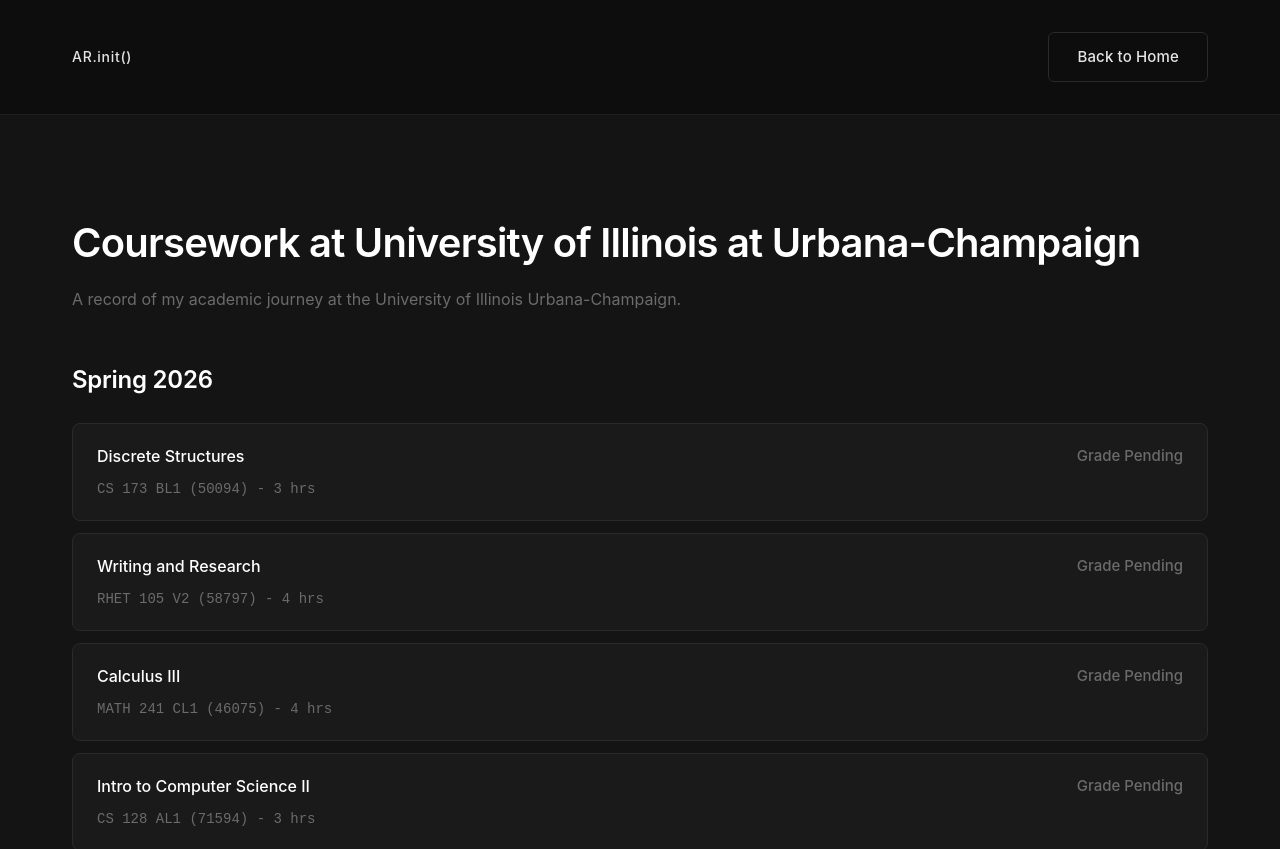
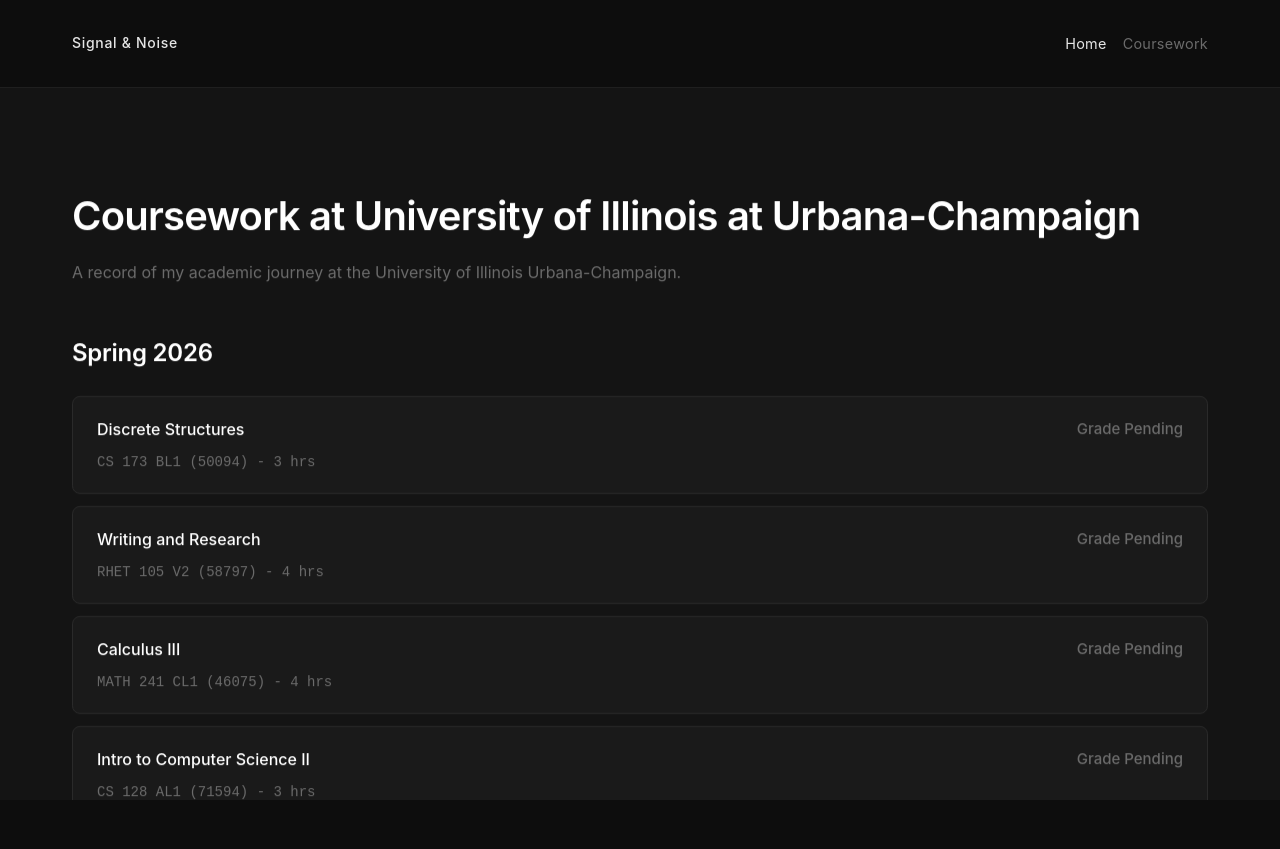
Before and after one commit to abhinavraj404/website, a React (Vite) app: page /coursework in a window 1280 px wide. Shown: the top 849 px of the page. After the commit the page ends 800 px from the top, so only its background shows below. Built offline with nearby package versions, Linux system fonts and the light colour scheme.

Commit message:
Refresh layout, timeline, and navigation

```diff
--- a/src/App.css
+++ b/src/App.css
@@ -38,6 +38,10 @@
   overflow-x: hidden;
 }
 
+#root {
+  min-height: 100%;
+}
+
 .container {
   max-width: 1200px;
   margin: 0 auto;
@@ -59,6 +63,7 @@
   display: flex;
   justify-content: space-between;
   align-items: center;
+  gap: 1.5rem;
 }
 
 .system-label {
@@ -68,6 +73,30 @@
   letter-spacing: 0.05em;
   font-family: -apple-system, BlinkMacSystemFont, 'Segoe UI', sans-serif;
   transition: color 0.2s ease;
+}
+
+.header-nav {
+  display: flex;
+  align-items: center;
+  gap: 1rem;
+  margin-left: auto;
+}
+
+.header-link {
+  color: var(--text-secondary);
+  text-decoration: none;
+  font-size: 0.9rem;
+  letter-spacing: 0.02em;
+  transition: color 0.2s ease;
+}
+
+.header-link:hover {
+  color: var(--text-primary);
+}
+
+.header-link-active {
+  color: var(--text-muted);
+  cursor: default;
 }
 
 
@@ -225,39 +254,57 @@
   object-fit: cover;
 }
 
-/* Interests Section */
-.interests-grid {
-  display: grid;
-  grid-template-columns: repeat(auto-fit, minmax(300px, 1fr));
-  gap: 2rem;
+/* Projects Timeline */
+.timeline {
   margin-top: 2rem;
+  padding-left: 1.5rem;
+  border-left: 1px solid var(--border-secondary);
+  display: flex;
+  flex-direction: column;
+  gap: 1.75rem;
 }
 
-.interest-card {
-  background: var(--bg-tertiary);
-  padding: 2rem;
-  border-radius: 8px;
-  border: 1px solid var(--border-secondary);
-  transition: all 0.2s ease;
+.timeline-item {
+  position: relative;
+  padding-left: 1rem;
 }
 
-.interest-card:hover {
+.timeline-dot {
+  position: absolute;
+  left: -1.1rem;
+  top: 0.45rem;
+  width: 0.75rem;
+  height: 0.75rem;
+  border-radius: 50%;
+  background: var(--accent);
+  box-shadow: 0 0 0 6px rgba(37, 99, 235, 0.12);
+}
+
+.timeline-content {
+  background: var(--bg-tertiary);
+  border: 1px solid var(--border-secondary);
+  border-radius: 10px;
+  padding: 1.5rem;
+  transition: border-color 0.2s ease, background 0.2s ease, transform 0.2s ease;
+}
+
+.timeline-content:hover {
   border-color: var(--border-hover);
   background: var(--bg-secondary);
+  transform: translateY(-2px);
 }
 
-.interest-card h3 {
-  font-size: 1.25rem;
+.timeline-content h3 {
+  font-size: 1.125rem;
   font-weight: 600;
-  margin-bottom: 0.75rem;
   color: var(--text-primary);
-  letter-spacing: -0.01em;
+  margin-bottom: 0.5rem;
 }
 
-.interest-card p {
+.timeline-content p {
   color: var(--text-tertiary);
   line-height: 1.6;
-  font-size: 0.9375rem;
+  font-size: 0.95rem;
 }
 
 /* Coursework Section */
@@ -387,15 +434,17 @@
 }
 
 
-/* Smooth scroll reveal */
+/* Scroll reveal */
 @media (prefers-reduced-motion: no-preference) {
-  section {
+  .reveal {
     opacity: 0;
-    transform: translateY(30px);
-    transition: opacity 0.6s ease-out, transform 0.6s ease-out;
+    transform: translateY(24px);
+    transition: opacity 0.7s ease, transform 0.7s ease;
+    transition-delay: var(--reveal-delay, 0ms);
+    will-change: opacity, transform;
   }
 
-  section.visible {
+  .reveal.visible {
     opacity: 1;
     transform: translateY(0);
   }
@@ -425,11 +474,6 @@
     font-size: 2rem;
   }
 
-  .interests-grid {
-    grid-template-columns: 1fr;
-    gap: 1.5rem;
-  }
-
   .container {
     padding: 0 1.5rem;
   }
@@ -439,8 +483,16 @@
     font-size: 0.95rem;
   }
 
-  .interest-card {
-    padding: 2rem;
+  .timeline {
+    padding-left: 1rem;
+  }
+
+  .timeline-dot {
+    left: -0.95rem;
+  }
+
+  .timeline-content {
+    padding: 1.25rem;
   }
 
   .course-item {
--- a/src/App.jsx
+++ b/src/App.jsx
@@ -25,11 +25,11 @@
       })
     }, observerOptions)
 
-    const sections = document.querySelectorAll('section')
-    sections.forEach(section => observer.observe(section))
+    const revealTargets = document.querySelectorAll('.reveal')
+    revealTargets.forEach(target => observer.observe(target))
 
     return () => {
-      sections.forEach(section => observer.unobserve(section))
+      revealTargets.forEach(target => observer.unobserve(target))
     }
   }, [])
 
@@ -61,8 +61,13 @@
             className="system-label"
             style={{ textDecoration: 'none', color: 'inherit' }}
           >
-            AR.init()
+            Signal & Noise
           </Link>
+          <nav className="header-nav">
+            <Link to="/coursework" className="header-link">
+              Coursework
+            </Link>
+          </nav>
           <button
             className="theme-toggle"
             onClick={toggleTheme}
@@ -91,7 +96,7 @@
 
       <main>
         {/* Hero Section */}
-        <section className="hero">
+        <section className="hero reveal">
           <div className="container">
             <h1 className="hero-title">
               Abhinav Raj
@@ -108,7 +113,7 @@
         </section>
 
         {/* About */}
-        <section className="background" id="about">
+        <section className="background reveal" id="about">
           <div className="container">
             <h2>About</h2>
             <p>
@@ -126,44 +131,56 @@
         </section>
 
         {/* Highlights / Experience */}
-        <section className="interests" id="highlights">
+        <section className="interests reveal" id="highlights">
           <div className="container">
-            <h2>Highlights</h2>
+            <h2>Projects</h2>
             <p className="section-subtitle">
-              Selected work across leadership, product, and applied ML.
+              A few highlights across product, research, and applied ML.
             </p>
-            <div className="interests-grid">
-              <div className="interest-card">
-                <h3>SilentSync - Founder</h3>
+            <div className="timeline">
+              <article className="timeline-item reveal" style={{ '--reveal-delay': '0ms' }}>
+                <div className="timeline-dot" />
+                <div className="timeline-content">
+                  <h3>Project - SilentSync (Founder)</h3>
                   <p>
-                  Launched an accessibility app empowering deaf employees; 100+ user interviews, 50+ deaf users onboarded, 10+ retail partners, and 40% engagement uplift.
+                    Accessibility app for deaf employees; 100+ interviews, 50+ users onboarded, 10+ retail partners, and 40% engagement uplift.
                   </p>
                 </div>
-              <div className="interest-card">
-                <h3>Veritas AI - Traffic Mobility</h3>
+              </article>
+              <article className="timeline-item reveal" style={{ '--reveal-delay': '120ms' }}>
+                <div className="timeline-dot" />
+                <div className="timeline-content">
+                  <h3>Project - Traffic Mobility Risk Model</h3>
                   <p>
-                  Built a NYC traffic risk model (74k+ records) for a mobility startup; 99.8% fatality prediction accuracy using one-hot encoding + SMOTE.
+                    Built a NYC traffic risk model (74k+ records); 99.8% fatality prediction accuracy using one-hot encoding + SMOTE.
                   </p>
                 </div>
-              <div className="interest-card">
-                <h3>Veritas AI - Breast Cancer</h3>
+              </article>
+              <article className="timeline-item reveal" style={{ '--reveal-delay': '240ms' }}>
+                <div className="timeline-dot" />
+                <div className="timeline-content">
+                  <h3>Internship - Healthcare ML (Breast Cancer)</h3>
                   <p>
-                  Developed a healthcare ML pipeline for breast cancer prediction; focused on data balance, feature selection, and high-sensitivity classification.
+                    Developed a breast cancer prediction pipeline focused on data balance, feature selection, and high-sensitivity classification.
                   </p>
                 </div>
-              <div className="interest-card">
-                <h3>Supporting Janseva - Lead (placeholder)</h3>
+              </article>
+              <article className="timeline-item reveal" style={{ '--reveal-delay': '360ms' }}>
+                <div className="timeline-dot" />
+                <div className="timeline-content">
+                  <h3>Project - Supporting Janseva (Lead)</h3>
                   <p>
                     Community initiative supporting blue-collar workers with essential supplies during extreme weather. (Details updating soon.)
                   </p>
                 </div>
+              </article>
             </div>
           </div>
         </section>
 
 
         {/* Contact Section */}
-        <section id="contact" className="contact">
+        <section id="contact" className="contact reveal">
           <div className="container">
             <h2>Let's Connect</h2>
             <p className="section-subtitle">
--- a/src/index.css
+++ b/src/index.css
@@ -20,6 +20,13 @@
   transition: background-color 0.4s cubic-bezier(0.4, 0, 0.2, 1),
               color 0.4s cubic-bezier(0.4, 0, 0.2, 1);
   overflow-x: hidden;
+}
+
+html,
+body {
+  width: 100%;
+  height: 100%;
+  overflow-y: auto;
 }
 
 code {
--- a/src/pages/Coursework.jsx
+++ b/src/pages/Coursework.jsx
@@ -8,16 +8,19 @@
       <header className="header">
         <div className="container header-container">
           <Link to="/" className="system-label" style={{ textDecoration: 'none', color: 'inherit' }}>
-            AR.init()
+            Signal & Noise
           </Link>
-          <Link to="/" className="btn btn-secondary" style={{ textDecoration: 'none' }}>
-            Back to Home
-          </Link>
+          <nav className="header-nav">
+            <Link to="/" className="header-link">
+              Home
+            </Link>
+            <span className="header-link header-link-active">Coursework</span>
+          </nav>
         </div>
       </header>
 
       <main>
-        <section className="coursework" style={{ paddingTop: '6rem' }}>
+        <section className="coursework reveal" style={{ paddingTop: '6rem' }}>
           <div className="container">
             <h2>Coursework at University of Illinois at Urbana-Champaign</h2>
             <p className="section-subtitle">
```
Lines whose indentation alone changed are shown as unchanged.
